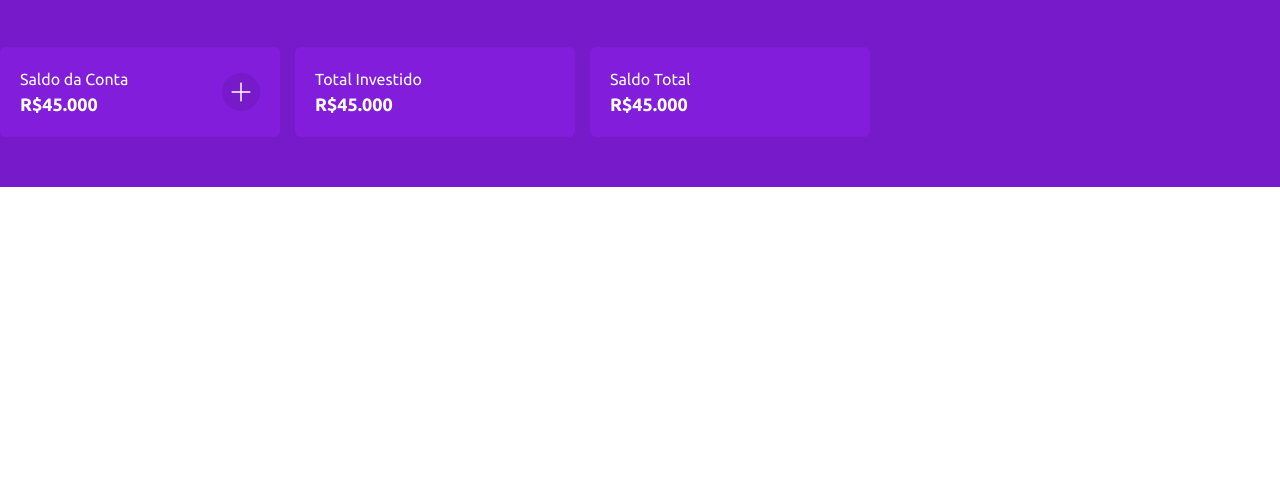
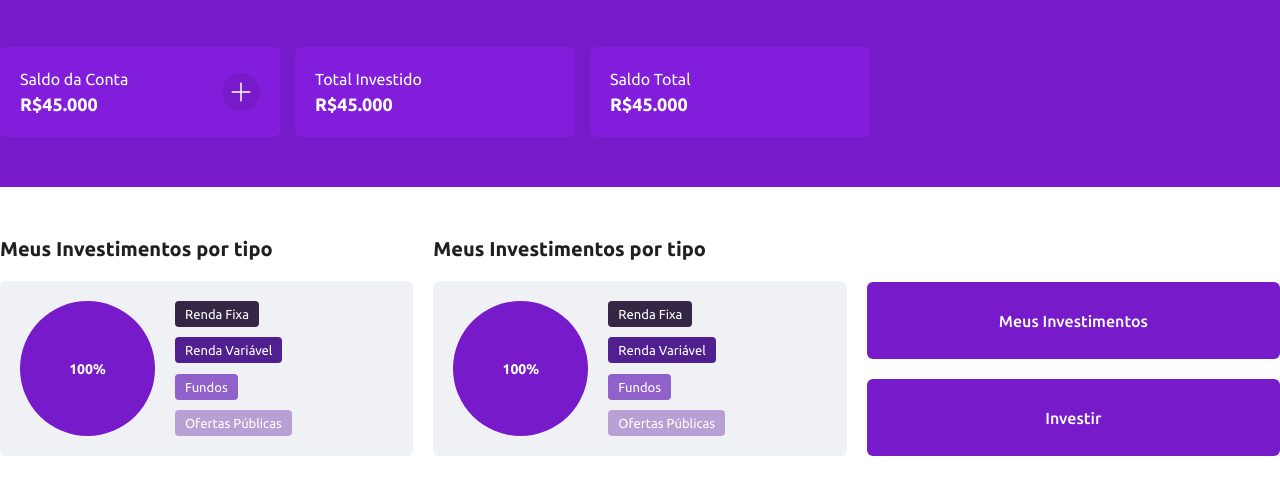
Before and after one commit to CosmoAndrade/projeto-dashboard-rasmo, a plain HTML site: page index.html in a window 1280 px wide. Shown: the part 123-618 px from the top of the page. Drawn offline with Linux system fonts and the light colour scheme.

Commit message:
Parte 04

```diff
--- a/css/style.css
+++ b/css/style.css
@@ -169,3 +169,108 @@ header {
 .header_segunda_linha .header_card button:hover {
     background: var(--light-purple);
 }
+
+/* main */
+
+main {
+    width: 100%;
+    display: flex;
+    justify-content: center;
+    margin-top: 50px;
+}
+
+.main_container {
+    width: 1300px;
+    display: flex;
+    column-gap: 20px;
+}
+
+.main_container .main_coluna {
+    width: 100%;
+    display: flex;
+    flex-direction: column;
+    align-items: flex-start;
+    justify-content: flex-end;
+    row-gap: 20px;
+}
+
+.main_container .main_coluna h2 {
+    font-size: 20px;
+    font-weight: 700;
+    color: var(--black);
+}
+
+.main_container .main_coluna .main_card {
+    width: 100%;
+    background: var(--grey);
+    padding: 20px;
+    border-radius: 6px;
+    display: flex;
+    column-gap: 20px;
+}
+
+.main_container .main_coluna .main_card .main_grafico {
+    width: 135px;
+    height: 135px;
+    border-radius: 50%;
+    background: var(--regular-purple);
+    display: flex;
+    justify-content: center;
+    align-items: center;
+}
+
+.main_container .main_coluna .main_card .main_grafico span {
+    color: white;
+    font-size: 14px;
+    font-weight: 700;
+}
+
+.main_container .main_coluna .main_card .main_descricao_grafico {
+    flex: 1;
+    display: flex;
+    flex-direction: column;
+    align-items: flex-start;
+    justify-content: space-between;
+}
+
+.main_container .main_coluna .main_card .main_descricao_grafico span {
+    padding: 6px 10px;
+    border-radius: 4px;
+    font-size: 13px;
+    font-weight: 400;
+    color: var(--white);
+}
+
+.main_container .main_coluna .main_card .main_descricao_grafico .primeira_tag {
+    background: var(--tag-grey);
+}
+
+.main_container .main_coluna .main_card .main_descricao_grafico .segunda_tag {
+    background: var(--tag-regular-purple);
+}
+
+.main_container .main_coluna .main_card .main_descricao_grafico .terceira_tag {
+    background: var(--tag-light-purple);
+}
+
+.main_container .main_coluna .main_card .main_descricao_grafico .quarta_tag {
+    background: var(--tag-white-purple);
+}
+
+/* main buttons */
+
+.main_coluna button {
+    background: var(--regular-purple);
+    color: white;
+    font-size: 16px;
+    font-weight: 500;
+    width: 100%;
+    height: 77px;
+    border-radius: 6px;
+    cursor: pointer;
+    transition: .3s;
+}
+
+.main_coluna button:hover {
+    background: var(--regular-light-purple);
+}
--- a/index.html
+++ b/index.html
@@ -118,8 +118,22 @@
 
     <main>
 
+        <div class="main_container">
+
         <!-- main coluna -->
         <div class="main_coluna">
+            <h2>Meus Investimentos por tipo</h2>
+                <div class="main_card">
+                    <div class="main_grafico">
+                        <span>100%</span>
+                    </div>
+                    <div class="main_descricao_grafico">
+                        <span class="primeira_tag">Renda Fixa</span>
+                        <span class="segunda_tag">Renda Variável</span>
+                        <span class="terceira_tag">Fundos</span>
+                        <span class="quarta_tag">Ofertas Públicas</span>
+                    </div>
+                </div>
 
         </div>
 
@@ -127,15 +141,30 @@
         <!-- main coluna -->
         <div class="main_coluna">
 
+            <h2>Meus Investimentos por tipo</h2>
+            <div class="main_card">
+                <div class="main_grafico">
+                    <span>100%</span>
+                </div>
+                <div class="main_descricao_grafico">
+                    <span class="primeira_tag">Renda Fixa</span>
+                    <span class="segunda_tag">Renda Variável</span>
+                    <span class="terceira_tag">Fundos</span>
+                    <span class="quarta_tag">Ofertas Públicas</span>
+                </div>
+            </div>
+
         </div>
 
 
         <!-- main coluna -->
         <div class="main_coluna">
+            <button>Meus Investimentos</button>
+            <button>Investir</button>
 
         </div>
 
-
+        </div>
     </main>
 
 </body>
```
